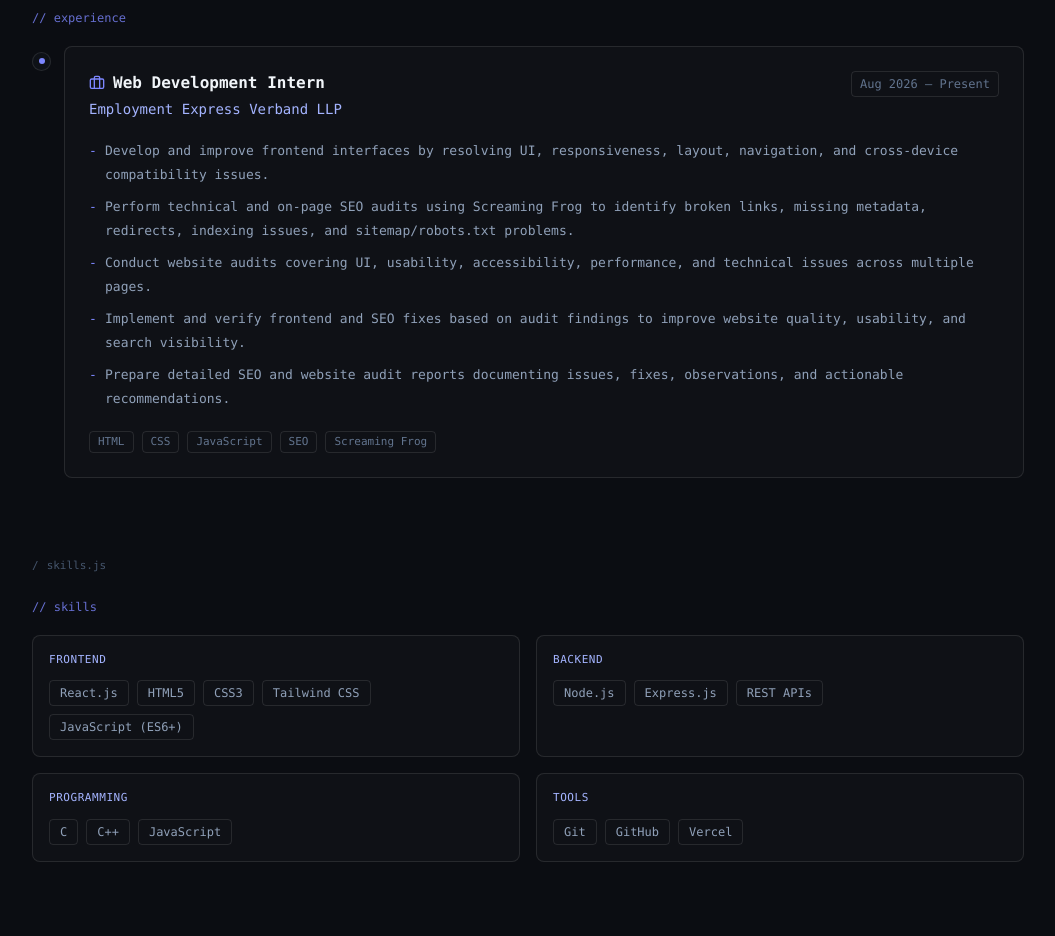
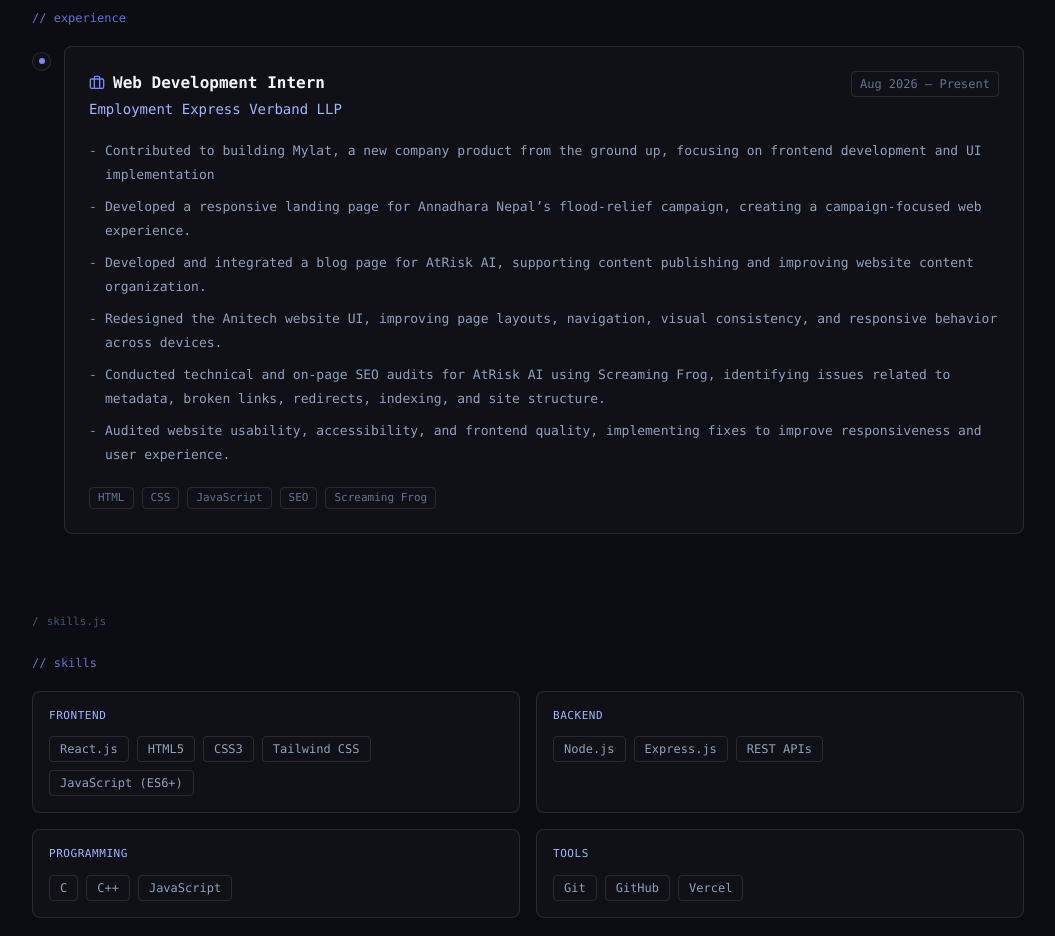
Before and after one commit to kushB645/Portfolio, a React (Vite) app: page / in a window 1280 px wide. Shown: the part 1460-2396 px from the top of the page, without its empty margins (112-1167 px from the left). Built offline with nearby package versions, Linux system fonts and the light colour scheme.

Commit message:
updated internship data

```diff
--- a/src/data/portfolio.js
+++ b/src/data/portfolio.js
@@ -13,11 +13,12 @@
     company: "Employment Express Verband LLP",
     duration: "Aug 2026 – Present",
     bullets: [
-      "Develop and improve frontend interfaces by resolving UI, responsiveness, layout, navigation, and cross-device compatibility issues.",
-      "Perform technical and on-page SEO audits using Screaming Frog to identify broken links, missing metadata, redirects, indexing issues, and sitemap/robots.txt problems.",
-      "Conduct website audits covering UI, usability, accessibility, performance, and technical issues across multiple pages.",
-      "Implement and verify frontend and SEO fixes based on audit findings to improve website quality, usability, and search visibility.",
-      "Prepare detailed SEO and website audit reports documenting issues, fixes, observations, and actionable recommendations.",
+      " Contributed to building Mylat, a new company product from the ground up, focusing on frontend development and UI implementation",
+      "Developed a responsive landing page for Annadhara Nepal’s flood-relief campaign, creating a campaign-focused web experience.",
+      " Developed and integrated a blog page for AtRisk AI, supporting content publishing and improving website content organization.",
+      " Redesigned the Anitech website UI, improving page layouts, navigation, visual consistency, and responsive behavior across devices.",
+      " Conducted technical and on-page SEO audits for AtRisk AI using Screaming Frog, identifying issues related to metadata, broken links, redirects, indexing, and site structure.",
+      " Audited website usability, accessibility, and frontend quality, implementing fixes to improve responsiveness and user experience."
     ],
     stack: [
       "HTML",
```
